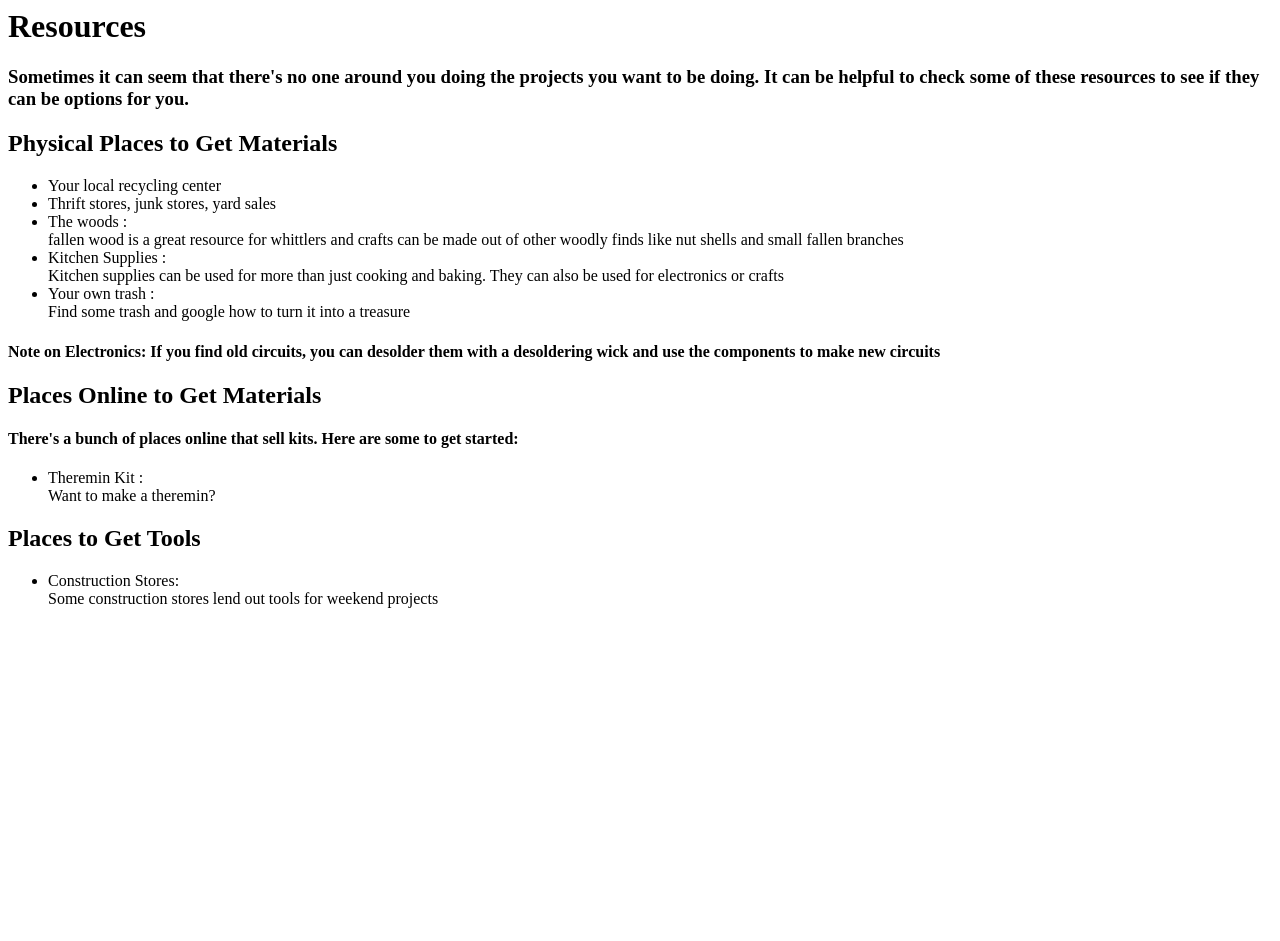
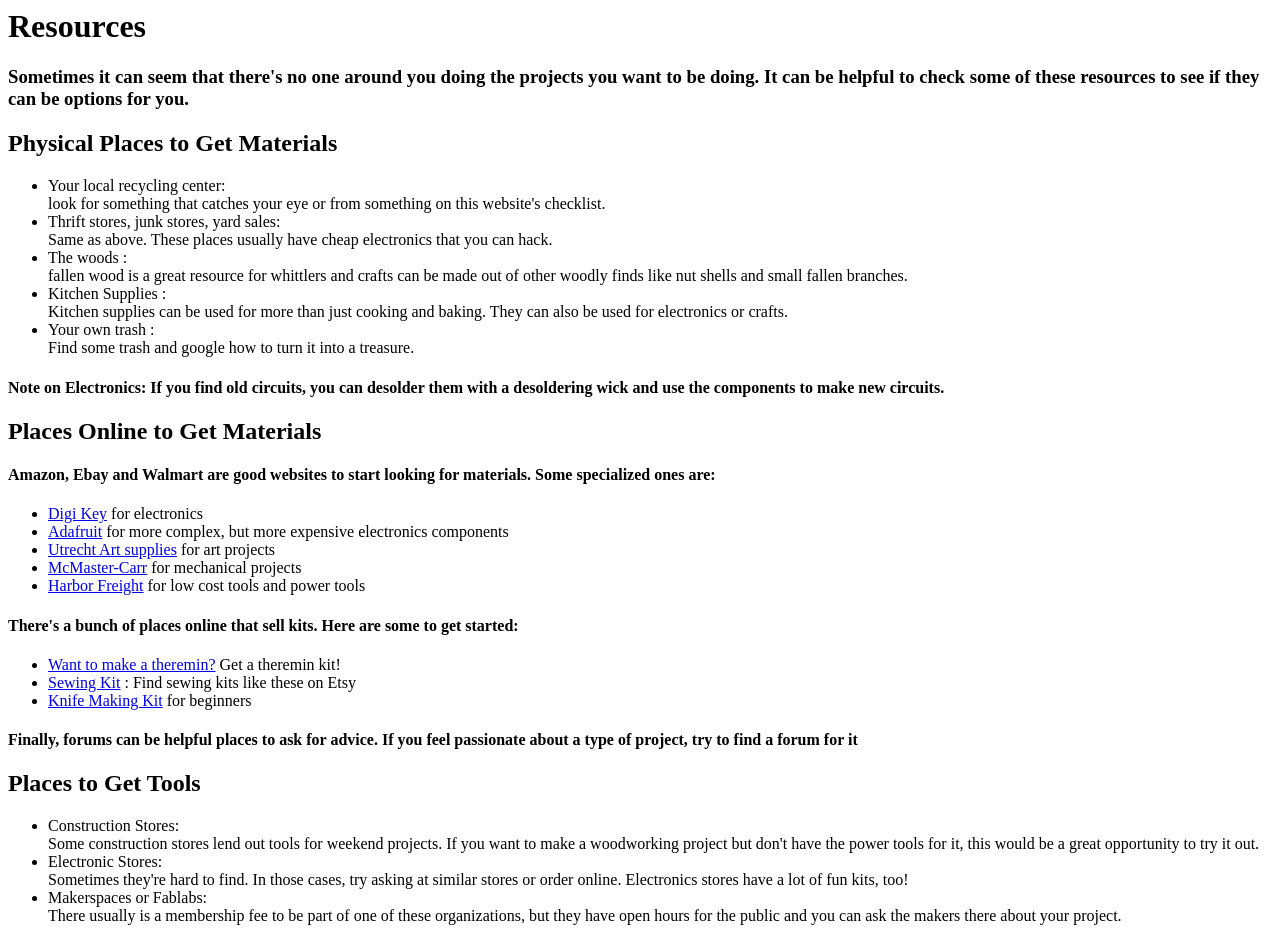
Before and after one commit to AlliBusa/DIY-Search, a Python web app: template templates/resources.html in a window 1280 px wide. Before the commit the page ends 608 px from the top, so only its background shows below. Run offline with Jinja, Linux system fonts and the light colour scheme; the template is opened without the code that fills it, so the values that code supplies are empty.

Commit message:
adding last changes to code

```diff
--- a/code.py
+++ b/code.py
@@ -2,9 +2,11 @@
 # -*- coding: utf-8 -*-
 
 import sys, os
+## if you used sudo apt-get install python-webpy , you can comment this out ##
 abspath = os.path.dirname("/home/allison/dream5/webpy-webpy-817c979/web")
 sys.path.append(abspath)
 os.chdir(abspath)
+#####
 import web
 from pprint import pprint
 import datasearcher
@@ -12,7 +14,7 @@
 
 urls = (
   '/', 'index',
-  '/results', 'results'
+  '/results', 'results',
   '/resources', 'resources'
 )
 
--- a/datasearcher.py
+++ b/datasearcher.py
@@ -2,7 +2,6 @@
 # -*- coding: utf-8 -*-
 
 import pandas as pd
-import matplotlib as plt
 import numpy as np
 import code
 from bs4 import BeautifulSoup as Soup
--- a/templates/resources.html
+++ b/templates/resources.html
@@ -1,4 +1,4 @@
-<!DOCTYPE+HTML>
+<!DOCTYPE=HTML>
 <html>
 <head>
 </head>
@@ -7,24 +7,41 @@
 <h3> Sometimes it can seem that there's no one around you doing the projects you want to be doing. It can be helpful to check some of these resources to see if they can be options for you.</h3>
 <h2>Physical Places to Get Materials</h2>
 <ul>
-  <li> Your local recycling center</li>
-  <li> Thrift stores, junk stores, yard sales </li>
-  <li> The woods : <br/>fallen wood is a great resource for whittlers and crafts can be made out of other woodly finds like nut shells and small fallen branches</li>
-  <li> Kitchen Supplies : <br/>Kitchen supplies can be used for more than just cooking and baking. They can also be used for electronics or crafts</li>
-  <li> Your own trash : </br> Find some trash and google how to turn it into a treasure </li>
+  <li> Your local recycling center:
+  <br/> look for something that catches your eye or from something on this website's checklist.</li>
+  <li> Thrift stores, junk stores, yard sales:
+  <br/>  Same as above. These places usually have cheap electronics that you can hack.</li>
+  <li> The woods : <br/>fallen wood is a great resource for whittlers and crafts can be made out of other woodly finds like nut shells and small fallen branches.</li>
+  <li> Kitchen Supplies : <br/>Kitchen supplies can be used for more than just cooking and baking. They can also be used for electronics or crafts.</li>
+  <li> Your own trash : </br> Find some trash and google how to turn it into a treasure. </li>
 </ul>
-<h4>Note on Electronics: If you find old circuits, you can desolder them with a desoldering wick and use the components to make new circuits</h4>
+<h4>Note on Electronics: If you find old circuits, you can desolder them with a desoldering wick and use the components to make new circuits.</h4>
 
 <h2>Places Online to Get Materials</h2>
+<h4> Amazon, Ebay and Walmart are good websites to start looking for materials. Some specialized ones are:</h4>
+<ul>
+  <li> <a href ='https://www.digikey.com/'>Digi Key</a> for electronics</li>
+    <li> <a href ='https://www.adafruit.com/'>Adafruit</a> for more complex, but more expensive electronics components</li>
+      <li> <a href ='https://www.utrechtart.com/'>Utrecht Art supplies</a> for art projects</li>
+        <li> <a href ='https://www.mcmaster.com/#'>McMaster-Carr</a> for mechanical projects</li>
+          <li> <a href ='https://www.harborfreight.com/'>Harbor Freight</a> for low cost tools and power tools</li>
+        </ul>
 <h4> There's a bunch of places online that sell kits. Here are some to get started:</h4>
   <ul>
-  <li> Theremin Kit : </br> Want to make a theremin? </li>
+  <li> <a href ='http://www.thereminworld.com/theremin-kits'>Want to make a theremin?</a> Get a theremin kit!</li>
+  <li> <a href= 'https://www.etsy.com/listing/464904310/beginners-sewing-kit-3-easy-sewing?ga_order=most_relevant&ga_search_type=all&ga_view_type=gallery&ga_search_query=learn%20to%20sew%20kit&ref=sr_gallery-1-2'>Sewing Kit</a> : Find sewing kits like these on Etsy</li>
+  <li> <a href ='http://www.thompsonsknives.com/kit.html'>Knife Making Kit</a> for beginners</li>
+
 </ul>
+<h4> Finally, forums can be helpful places to ask for advice. If you feel passionate about a type of project, try to find a forum for it</h4>
 <h2>Places to Get Tools</h2>
 <ul>
   <li> Construction Stores:<br/>
-    Some construction stores lend out tools for weekend projects</li>
-
-
+    Some construction stores lend out tools for weekend projects. If you want to make a woodworking project but don't have the power tools for it, this would be a great opportunity to try it out.</li>
+  <li> Electronic Stores: <br/>
+    Sometimes they're hard to find. In those cases, try asking at similar stores or order online. Electronics stores have a lot of fun kits, too!
+  <li> Makerspaces or Fablabs: <br/>
+    There usually is a membership fee to be part of one of these organizations, but they have open hours for the public and you can ask the makers there about your project.</li>
+  </ul>
 </body>
 </html>
```
